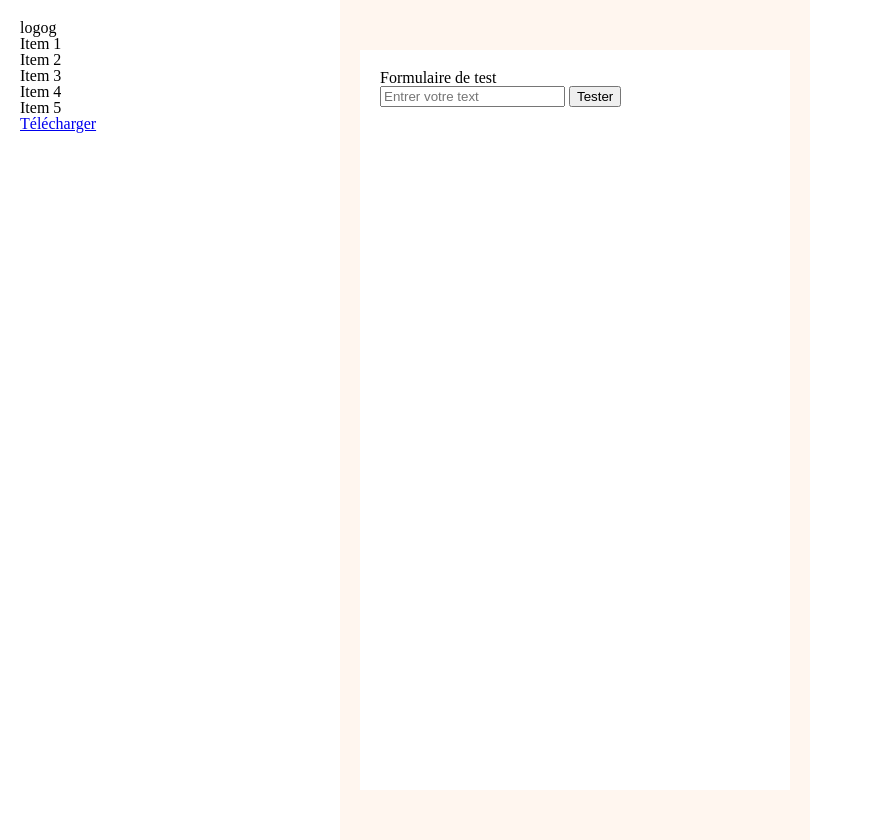
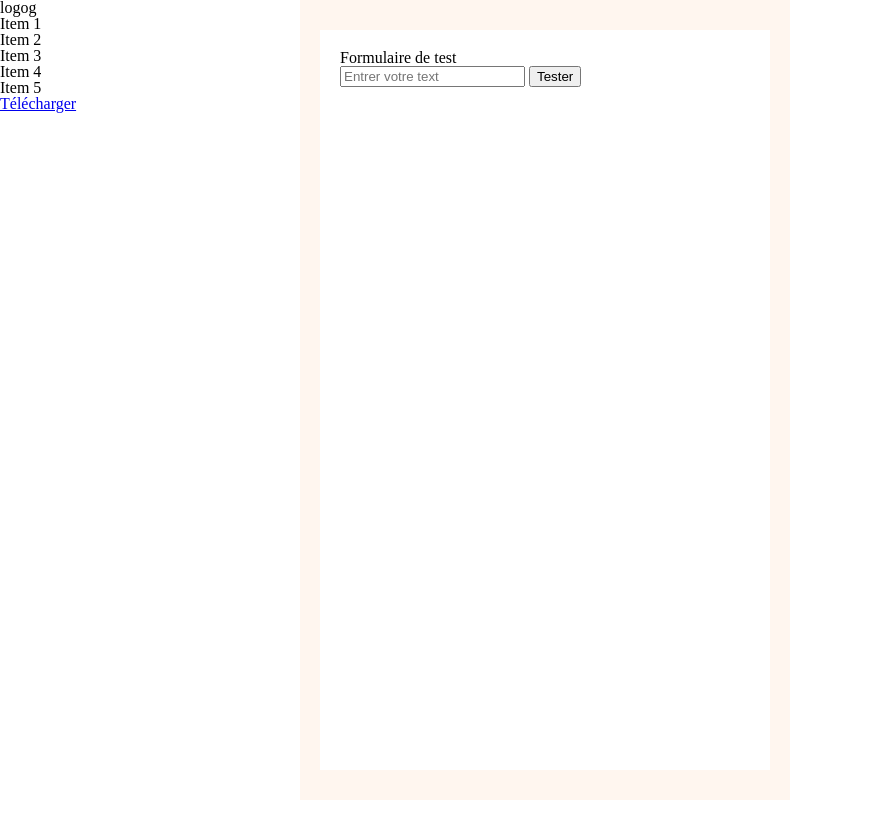
Before and after one commit to lepetitom/ToolEdit, a PHP site: page / in a window 1280 px wide. Shown: the whole page, without its empty margins (0-873 px from the left). After the commit the page ends 800 px from the top, so only its background shows below. Run offline with PHP 8.4, Linux system fonts and the light colour scheme.

Commit message:
fix padding

```diff
--- a/assets/scss/components/_header.scss
+++ b/assets/scss/components/_header.scss
@@ -2,5 +2,4 @@
     height: 100vh;
     background-color: $white;
     min-width: 300px;
-    padding: 20px;
 }
--- a/style.css
+++ b/style.css
@@ -51,8 +51,7 @@
 header {
   height: 100vh;
   background-color: #fff;
-  min-width: 300px;
-  padding: 20px; }
+  min-width: 300px; }
 
 .editor {
   width: 100%;
```
